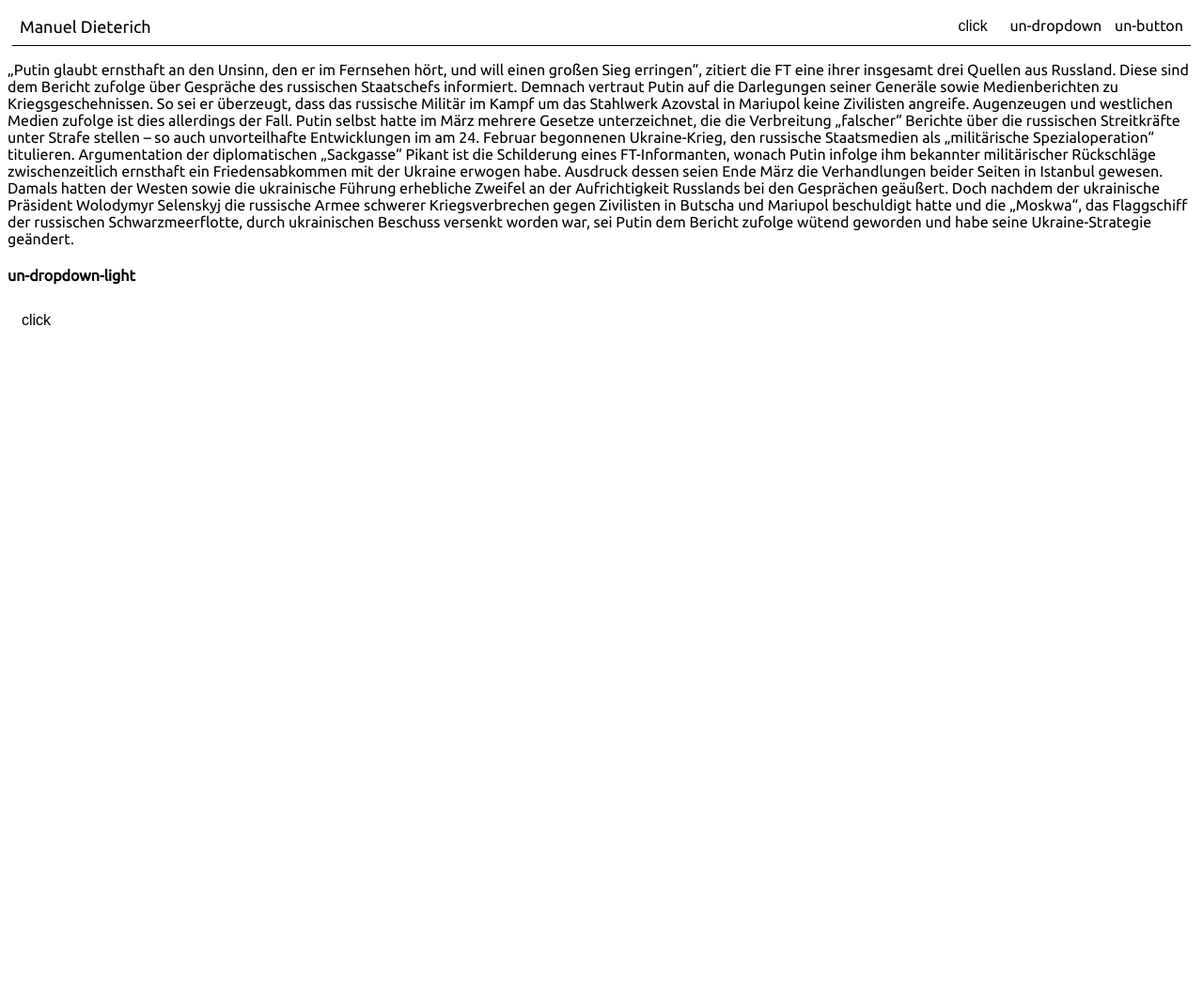
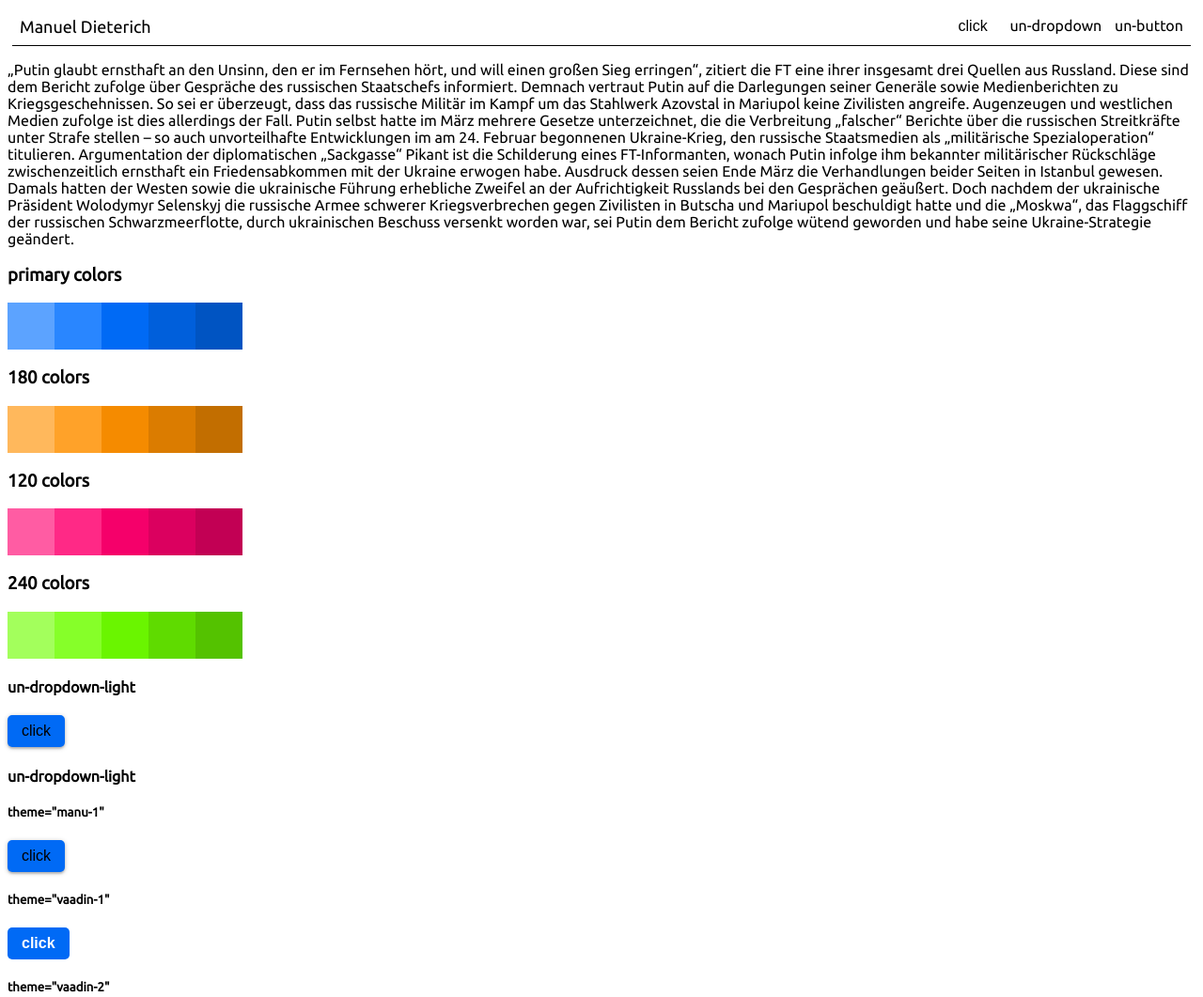
Before and after one commit to unonweb/litcomponents, a website with bundled scripts: page index.html in a window 1280 px wide. Shown: the top 1061 px of the page at 94% size. Before the commit the page ends 800 px from the top, so only its background shows below. Built offline with nearby package versions, Linux system fonts and the light colour scheme.

Commit message:
heubach: light components + shared.css

```diff
--- a/comp/un-button-light.css
+++ b/comp/un-button-light.css
@@ -10,6 +10,7 @@ button {
   border-radius: 5px;
   border: none;
 }
+
 button:active {
   transition-property: background-color;
   transition-duration: 0.1s;
@@ -18,87 +19,89 @@ button:active {
 
 /* theme='manu-1' */
 
-un-button-light[theme='manu-1']
-button {
-	background-color: white;
+un-button-light[theme='manu-1'] button {
+  background-color: var(--color-3);
+  box-shadow: var(--shadow-1);
   color: black;
   font-size: medium;
-  /*! font-weight: bold; */
 }
-un-button-light[theme='manu-1']
-button:hover {
-  background-color: lightblue;
-  /*! color: #000; */
+
+un-button-light[theme='manu-1'] button:hover {
+  background-color: var(--color-4);
+  box-shadow: var(--shadow-2);
 }
-un-button-light[theme='manu-1']
-button:active {
-	background-color: lightgrey;
+
+un-button-light[theme='manu-1'] button:focus {
+  background-color: var(--color-2);
+  box-shadow: var(--shadow-3);
+}
+
+un-button-light[theme='manu-1'] button:active {
+  background-color: var(--color-1);
+  box-shadow: var(--shadow-3);
 }
 
 /* theme='vaadin-1' */
 
-un-button-light[theme='vaadin-1']
-button {
-	background-color: #006af5;
+un-button-light[theme='vaadin-1'] button {
+  background-color: hsl(214, 100%, 48%);
   color: white;
   font-size: medium;
   font-weight: bold;
 }
-un-button-light[theme='vaadin-1']
-button:hover {
+
+un-button-light[theme='vaadin-1'] button:hover {
   background-color: #0064e7;
   color: #f1f1f1;
 }
-un-button-light[theme='vaadin-1']
-button:active {
+
+un-button-light[theme='vaadin-1'] button:active {
   background-color: #006af5b3;
 }
-un-button-light[theme='vaadin-1']
-button:focus {
+
+un-button-light[theme='vaadin-1'] button:focus {
   outline: 2px solid #006af5ab;
   outline-offset: 1px;
 }
 
 /* theme='vaadin-2' */
 
-un-button-light[theme='vaadin-2']
-button {
+un-button-light[theme='vaadin-2'] button {
   font-size: medium;
   background-color: #e7e7e7;
   color: #005fdb;
 }
-un-button-light[theme='vaadin-2']
-button:hover {
+
+un-button-light[theme='vaadin-2'] button:hover {
   background-color: #e3e3e3;
 }
-un-button-light[theme='vaadin-2']
-button:active {
+
+un-button-light[theme='vaadin-2'] button:active {
   background-color: #006af526;
 }
-un-button-light[theme='vaadin-2']
-button:focus {
+
+un-button-light[theme='vaadin-2'] button:focus {
   outline: 2px solid #006af5ab;
   outline-offset: 1px;
 }
 
 /* theme='vaadin-3' */
 
-un-button-light[theme='vaadin-3']
-button {
+un-button-light[theme='vaadin-3'] button {
   font-size: small;
   background-color: #fff0;
   color: #005fdb;
 }
-un-button-light[theme='vaadin-3']
-button:hover {
+
+un-button-light[theme='vaadin-3'] button:hover {
   background-color: #e3e3e342;
 }
-un-button-light[theme='vaadin-3']
-button:active {
+
+un-button-light[theme='vaadin-3'] button:active {
   background-color: #006af526;
 }
-un-button-light[theme='vaadin-3']
-button:focus {
+
+un-button-light[theme='vaadin-3'] button:focus {
   outline: 2px solid #006af5ab;
   outline-offset: 1px;
 }
--- /dev/null
+++ b/comp/un_shared.css
@@ -0,0 +1,75 @@
+:root {
+    --color-vaadin: hsl(214, 100%, 48%);
+    /* base color */
+    --colorBase-h: 214;
+    /* Farbe aus dem 360° Kreis */
+    --colorBase-s: 100%;
+    /* 0=Gray, 100=Farbe */
+    --colorBase-l: 48%;
+    /* 0=Black, 100=White */
+
+    /* modifiers */
+    --lighten-1: 20%;
+    --lighten-2: 10%;
+    --darken-4: 5%;
+    --darken-5: 10%;
+    /* primary */
+    --color-1: hsl(var(--colorBase-h), var(--colorBase-s), calc(var(--colorBase-l) + var(--lighten-1)));
+    --color-2: hsl(var(--colorBase-h), var(--colorBase-s), calc(var(--colorBase-l) + var(--lighten-2))); /* hover */
+    --color-3: hsl(var(--colorBase-h), var(--colorBase-s), var(--colorBase-l)); /* normal */
+    --color-4: hsl(var(--colorBase-h), var(--colorBase-s), calc(var(--colorBase-l) - var(--darken-4))); /* focus */
+    --color-5: hsl(var(--colorBase-h), var(--colorBase-s), calc(var(--colorBase-l) - var(--darken-5))); /* active */
+    /* 180 */
+    --color-1-180: hsl(calc(var(--colorBase-h) + 180), var(--colorBase-s), calc(var(--colorBase-l) + var(--lighten-1)));
+    --color-2-180: hsl(calc(var(--colorBase-h) + 180), var(--colorBase-s), calc(var(--colorBase-l) + var(--lighten-2)));
+    --color-3-180: hsl(calc(var(--colorBase-h) + 180), var(--colorBase-s), var(--colorBase-l));
+    --color-4-180: hsl(calc(var(--colorBase-h) + 180), var(--colorBase-s), calc(var(--colorBase-l) - var(--darken-4)));
+    --color-5-180: hsl(calc(var(--colorBase-h) + 180), var(--colorBase-s), calc(var(--colorBase-l) - var(--darken-5)));
+    /* 120 */
+    --color-1-120: hsl(calc(var(--colorBase-h) + 120), var(--colorBase-s), calc(var(--colorBase-l) + var(--lighten-1)));
+    --color-2-120: hsl(calc(var(--colorBase-h) + 120), var(--colorBase-s), calc(var(--colorBase-l) + var(--lighten-2)));
+    --color-3-120: hsl(calc(var(--colorBase-h) + 120), var(--colorBase-s), var(--colorBase-l));
+    --color-4-120: hsl(calc(var(--colorBase-h) + 120), var(--colorBase-s), calc(var(--colorBase-l) - var(--darken-4)));
+    --color-5-120: hsl(calc(var(--colorBase-h) + 120), var(--colorBase-s), calc(var(--colorBase-l) - var(--darken-5)));
+    /* 240 */
+    --color-1-240: hsl(calc(var(--colorBase-h) + 240), var(--colorBase-s), calc(var(--colorBase-l) + var(--lighten-1)));
+    --color-2-240: hsl(calc(var(--colorBase-h) + 240), var(--colorBase-s), calc(var(--colorBase-l) + var(--lighten-2)));
+    --color-3-240: hsl(calc(var(--colorBase-h) + 240), var(--colorBase-s), var(--colorBase-l));
+    --color-4-240: hsl(calc(var(--colorBase-h) + 240), var(--colorBase-s), calc(var(--colorBase-l) - var(--darken-4)));
+    --color-5-240: hsl(calc(var(--colorBase-h) + 240), var(--colorBase-s), calc(var(--colorBase-l) - var(--darken-5)));
+    /* grayscale */
+    --gray-1: #ebebeb;
+    /* disabled body */
+    --gray-2: #e0e0e0;
+    --gray-3: #c2c2c2;
+    --gray-4: #a1a1a1;
+    /* disabled font */
+    --gray-5: #757575;
+    --gray-6: black;
+
+    /* shadows */
+
+    /* inset | offset-x | offset-y | color */
+    /* offset-x | offset-y | blur-radius | spread-radius | color */
+    --shadow-1: 0px 1px 5px 0px rgba(0, 0, 0, .24), 0px 2px 2px 0px rgba(0, 0, 0, .12), 0px 3px 3px -2px rgba(0, 0, 0, .08);
+    /* normal */
+    --shadow-2: 1px 2px 4px -1px rgba(0, 0, 0, .24), 0px 4px 5px 0px rgba(0, 0, 0, .12), 0px 1px 10px 0px rgba(0, 0, 0, .08);
+    /* hover */
+    --shadow-3: 0px 5px 5px -3px rgba(0, 0, 0, .24), 0px 8px 10px 1px rgba(0, 0, 0, .12), 0px 3px 14px 2px rgba(0, 0, 0, .08);
+    /* focused, pressed */
+}
+
+.color-showcase {
+    display: flex;
+    flex-flow: row;
+}
+.color-showcase div {
+    width: 50px;
+    height: 50px;
+}
+
+/* UTILITY CLASSES */
+
+.fx-lift-up {
+    transform: translateY(-1px); /* lift-up effect */
+}
--- a/index.html
+++ b/index.html
@@ -19,6 +19,7 @@
 				font-family: Ubuntu;
 			}
 		</style>
+		<link rel="stylesheet" href="./comp/un_shared.css">
 		<link rel="stylesheet" href="./comp/un-dropdown-light.css">
 		<link rel="stylesheet" href="./comp/un-button-light.css">
 
@@ -36,6 +37,39 @@ Pikant ist die Schilderung eines FT-Informanten, wonach Putin infolge ihm bekann
 Doch nachdem der ukrainische Präsident Wolodymyr Selenskyj die russische Armee schwerer Kriegsverbrechen gegen Zivilisten in Butscha und Mariupol beschuldigt hatte und die „Moskwa“, das Flaggschiff der russischen Schwarzmeerflotte, durch ukrainischen Beschuss versenkt worden war, sei Putin dem Bericht zufolge wütend geworden und habe seine Ukraine-Strategie geändert.
 		</p>
 
+		<h3>primary colors</h3>
+		<div class="color-showcase" id="primary-colors">
+			<div style="background-color: var(--color-1);"></div>
+			<div style="background-color: var(--color-2);"></div>
+			<div style="background-color: var(--color-3);"></div>
+			<div style="background-color: var(--color-4);"></div>
+			<div style="background-color: var(--color-5);"></div>
+		</div>
+		<h3>180 colors</h3>
+		<div class="color-showcase" id="240-colors">
+			<div style="background-color: var(--color-1-180);"></div>
+			<div style="background-color: var(--color-2-180);"></div>
+			<div style="background-color: var(--color-3-180);"></div>
+			<div style="background-color: var(--color-4-180);"></div>
+			<div style="background-color: var(--color-5-180);"></div>
+		</div>
+		<h3>120 colors</h3>
+		<div class="color-showcase" id="120-colors">
+			<div style="background-color: var(--color-1-120);"></div>
+			<div style="background-color: var(--color-2-120);"></div>
+			<div style="background-color: var(--color-3-120);"></div>
+			<div style="background-color: var(--color-4-120);"></div>
+			<div style="background-color: var(--color-5-120);"></div>
+		</div>
+		<h3>240 colors</h3>
+		<div class="color-showcase" id="240-colors">
+			<div style="background-color: var(--color-1-240);"></div>
+			<div style="background-color: var(--color-2-240);"></div>
+			<div style="background-color: var(--color-3-240);"></div>
+			<div style="background-color: var(--color-4-240);"></div>
+			<div style="background-color: var(--color-5-240);"></div>
+		</div>
+
 		<!--
 		<h4 id="un-dropdown">un-dropdown</h4>
 		<un-dropdown title="menu" theme="vaadin-1" overlay>
@@ -50,6 +84,15 @@ Doch nachdem der ukrainische Präsident Wolodymyr Selenskyj die russische Armee
 		<h4 id="un-dropdown-light">un-dropdown-light</h4>
 		<un-dropdown-light title="menu" theme="manu-1" overlay></un-dropdown-light>
 
+		<h4 id="un-button-light">un-dropdown-light</h4>
+		<h5>theme="manu-1"</h5>
+		<un-button-light theme="manu-1"></un-button-light>
+		<h5>theme="vaadin-1"</h5>
+		<un-button-light theme="vaadin-1"></un-button-light>
+		<h5>theme="vaadin-2"</h5>
+		<un-button-light theme="vaadin-2"></un-button-light>
+		<h5>theme="vaadin-3"</h5>
+		<un-button-light theme="vaadin-3"></un-button-light>
 		<!--
 		<h4 id="un-button">un-button</h4>
 		<un-button theme="vaadin-1" btntxt="&#10005;"></un-button>
```
Lines whose indentation alone changed are shown as unchanged.
